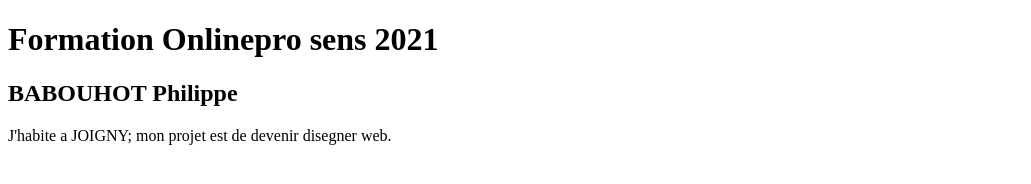
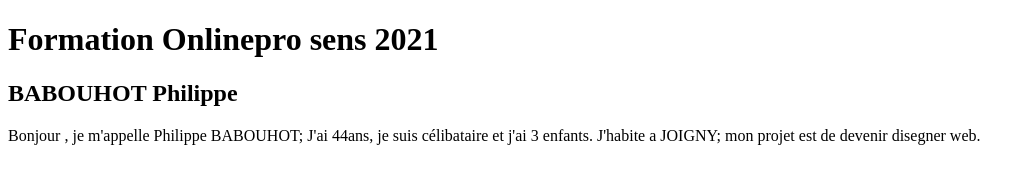
Before and after one commit to acs-sens-2021/presentation-benbab, a plain HTML site: page index.html in a window 1280 px wide. Shown: the whole page, without its empty margins (0-1031 px from the left). Drawn offline with Linux system fonts and the light colour scheme.

Commit message:
philippe

```diff
--- a/index.html
+++ b/index.html
@@ -11,7 +11,7 @@
 </header>
 <div>
     <h2>BABOUHOT Philippe</h2>
-    J'habite a JOIGNY; mon projet est de devenir disegner web. </p>
+  <p> Bonjour , je m'appelle Philippe BABOUHOT; J'ai 44ans, je suis célibataire et j'ai 3 enfants. J'habite a JOIGNY; mon projet est de devenir disegner web. </p>
 </div>
 </body>
 </html>
```
